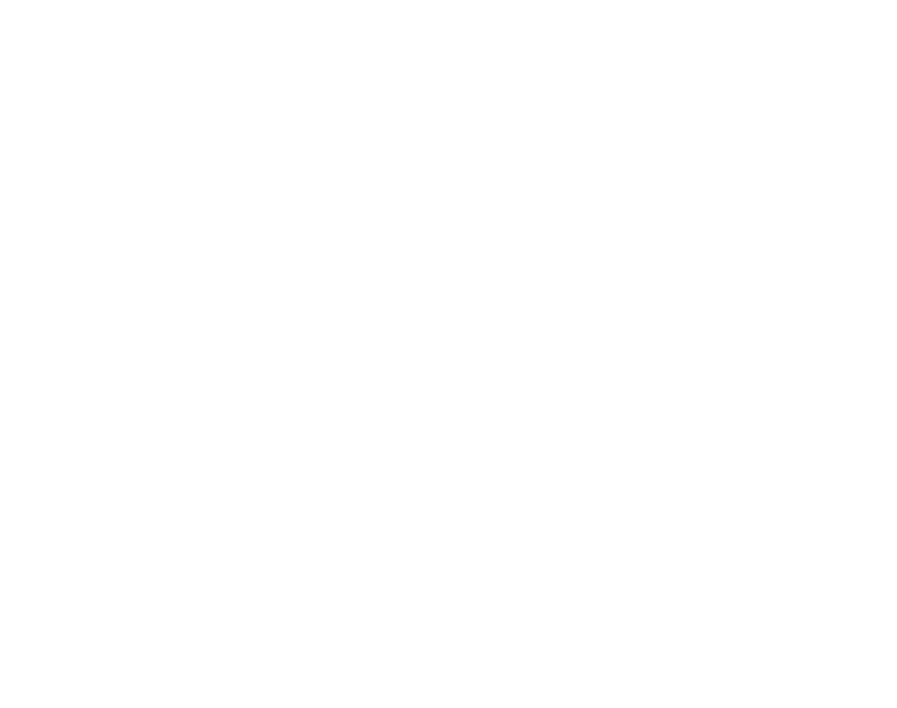
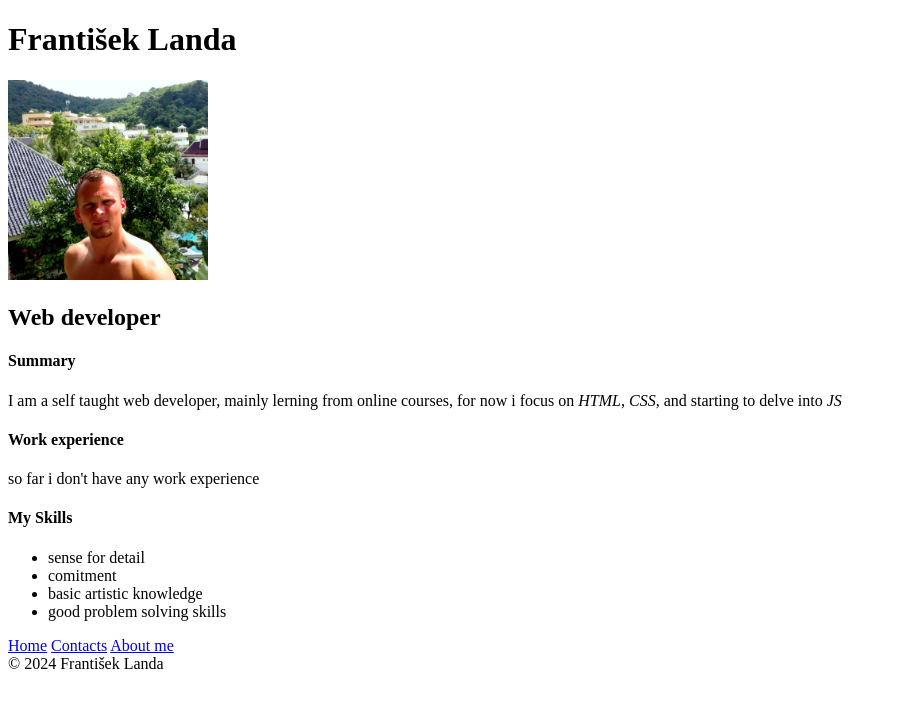
Before and after one commit to Franta020/Capstone-project_1, a plain HTML site: page index.html in a window 1280 px wide. Shown: the whole page, without its empty margins (0-897 px from the left). Drawn offline with Linux system fonts and the light colour scheme.

Commit message:
So far complete

```diff
--- a/index.html
+++ b/index.html
@@ -2,6 +2,44 @@
 <html lang="en">
   <head>
     <meta charset="UTF-8" />
+    <title>My Resume</title>
   </head>
-  <body></body>
+  <body>
+    <header>
+      <h1>František Landa</h1>
+      <img
+        src="./Images/My-Portrait.jpg"
+        alt="Picture of myself"
+        width="200px"
+      />
+      <h2>Web developer</h2>
+    </header>
+    <div>
+      <h4>Summary</h4>
+      <p>
+        I am a self taught web developer, mainly lerning from online courses,
+        for now i focus on <em>HTML</em>, <em>CSS</em>, and starting to delve
+        into <em>JS</em>
+      </p>
+    </div>
+    <div>
+      <h4>Work experience</h4>
+      <p>so far i don't have any work experience</p>
+    </div>
+    <div>
+      <h4>My Skills</h4>
+      <ul>
+        <li>sense for detail</li>
+        <li>comitment</li>
+        <li>basic artistic knowledge</li>
+        <li>good problem solving skills</li>
+      </ul>
+    </div>
+    <nav>
+      <a href="/index.html">Home</a>
+      <a href="./contact.html">Contacts</a>
+      <a href="./about.html">About me</a>
+    </nav>
+    <footer>© 2024 František Landa</footer>
+  </body>
 </html>
```
Also changed, not shown: about.html (added, +37 -0 lines), contact.html (added, +23 -0 lines), Images/My-Portrait.jpg (added).
